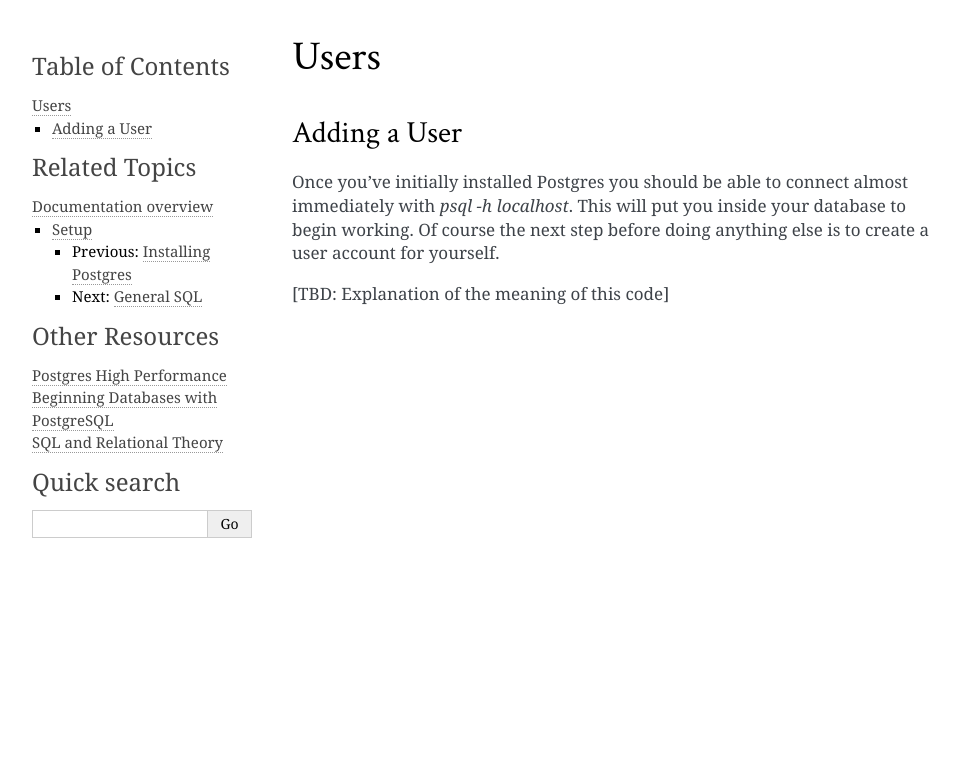
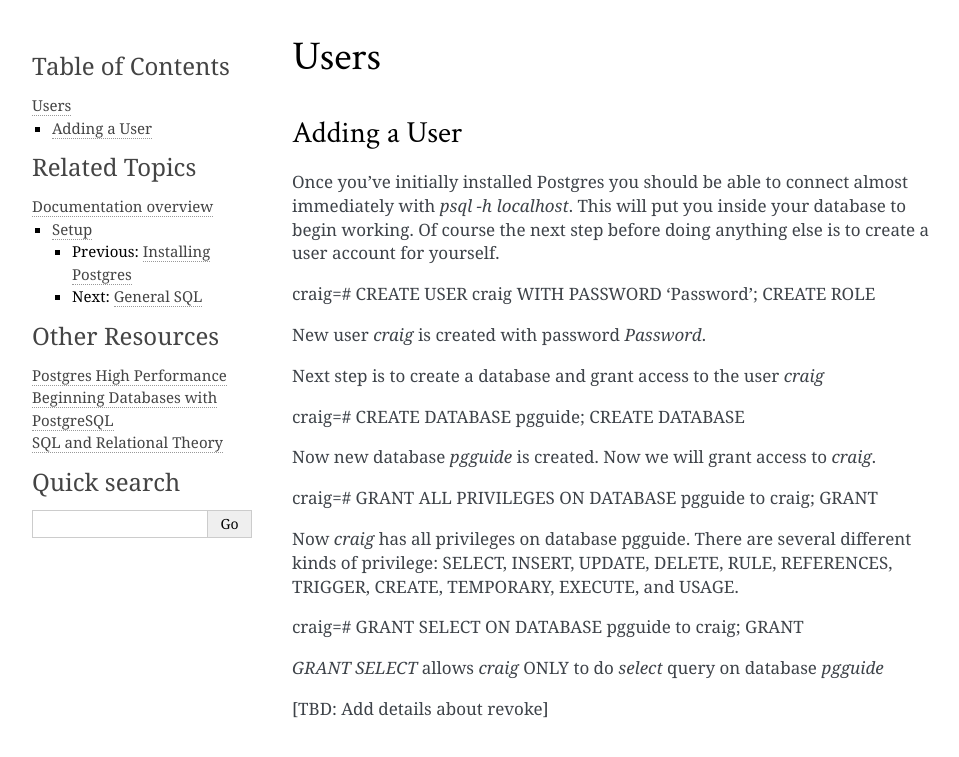
Before and after one commit to craigkerstiens/postgresguide.com, a Sphinx documentation site: the page built from source/setup/users.rst, in a window 1280 px wide. Shown: the top 757 px of the page, without its empty margins (148-1107 px from the left). Built offline with Sphinx 7.4.7, drawn with Linux system fonts in a browser that asks for light colours.

Commit message:
Added explanation to users.rst

```diff
--- a/source/setup/users.rst
+++ b/source/setup/users.rst
@@ -6,13 +6,35 @@ Adding a User
 
 Once you've initially installed Postgres you should be able to connect almost immediately with `psql -h localhost`. This will put you inside your database to begin working. Of course the next step before doing anything else is to create a user account for yourself.
 
+
 .. code::SQL
 
-   craig=# CREATE USER craig WITH PASSWORD 'Password';
-   CREATE ROLE
-   craig=# CREATE DATABASE pgguide;
-   CREATE DATABASE
-   craig=# GRANT ALL PRIVILEGES ON DATABASE pgguide to craig;
-   GRANT
+craig=# CREATE USER craig WITH PASSWORD 'Password';
+CREATE ROLE
 
-[TBD: Explanation of the meaning of this code]
+New user `craig` is created with password `Password`.
+
+Next step is to create a database and grant access to the user `craig`
+
+.. code::SQL
+
+craig=# CREATE DATABASE pgguide;
+CREATE DATABASE
+
+Now new database `pgguide` is created. Now we will grant access to `craig`.
+
+.. code::SQL
+
+craig=# GRANT ALL PRIVILEGES ON DATABASE pgguide to craig;
+GRANT
+
+Now `craig` has all privileges on database pgguide. There are several different kinds of privilege: SELECT, INSERT, UPDATE, DELETE, RULE, REFERENCES, TRIGGER, CREATE, TEMPORARY, EXECUTE, and USAGE.
+
+.. code::SQL
+
+craig=# GRANT SELECT ON DATABASE pgguide to craig;
+GRANT
+
+`GRANT SELECT` allows `craig` ONLY to do `select` query on database `pgguide`
+
+[TBD: Add details about revoke]
```
